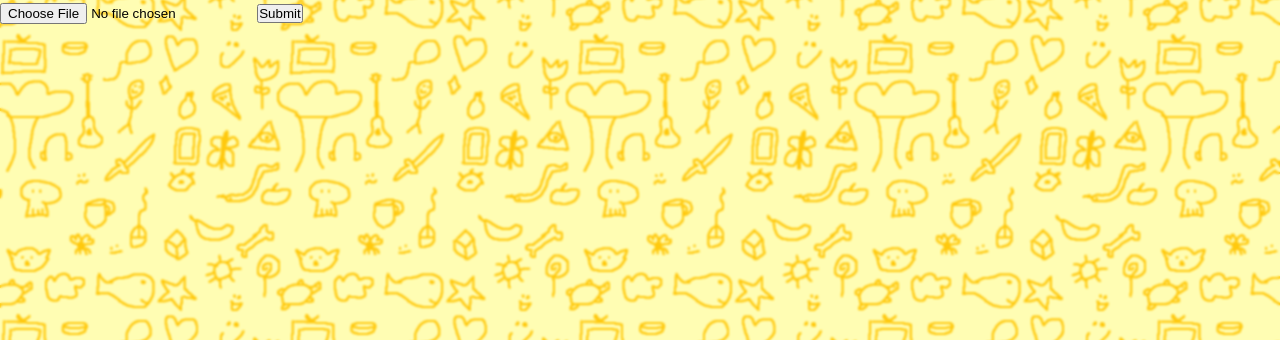
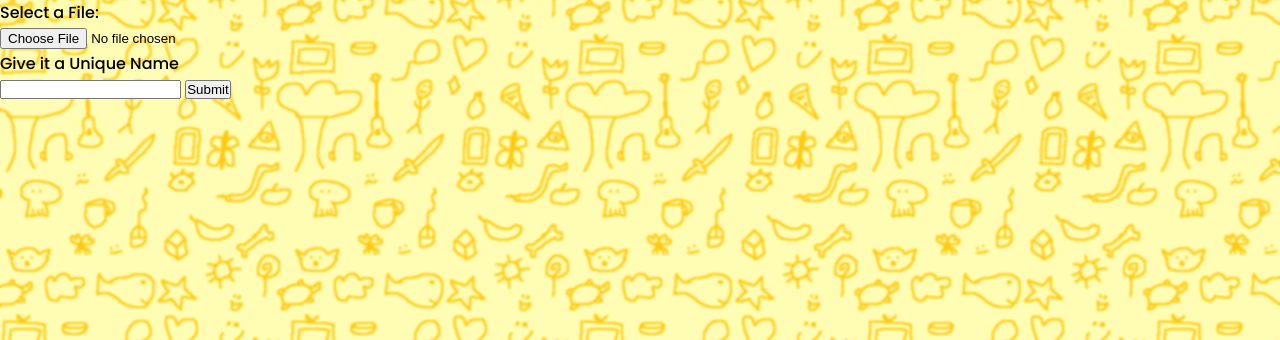
Before and after one commit to anirudhi89/Sketched, a Flask app: page /p/upload.html in a window 1280 px wide. Shown: the part 94-434 px from the top of the page. Run offline with Flask 2, Linux system fonts and the light colour scheme; the visitor is signed in with stand-in values (Sample User, id 1).

Commit message:
add requirements and upload

```diff
--- a/requirements.txt
+++ b/requirements.txt
@@ -1,2 +1,5 @@
-Flask==2.1.0
+Flask
 google-cloud-datastore
+google-cloud-storage
+gunicorn
+google-cloud-core
--- a/templates/upload.html
+++ b/templates/upload.html
@@ -4,7 +4,10 @@
 {% block content %}
 
 <form method = "POST" enctype="multipart/form-data" action="/upload/confirm">
-    <input type="file" name="" id="">
+    <p>Select a File:</p>
+    <input type="file" name="file" id="">
+    <p>Give it a Unique Name</p>
+    <input type="text" name="filename">
     <input type="submit" value="Submit">
 </form>
 
```
